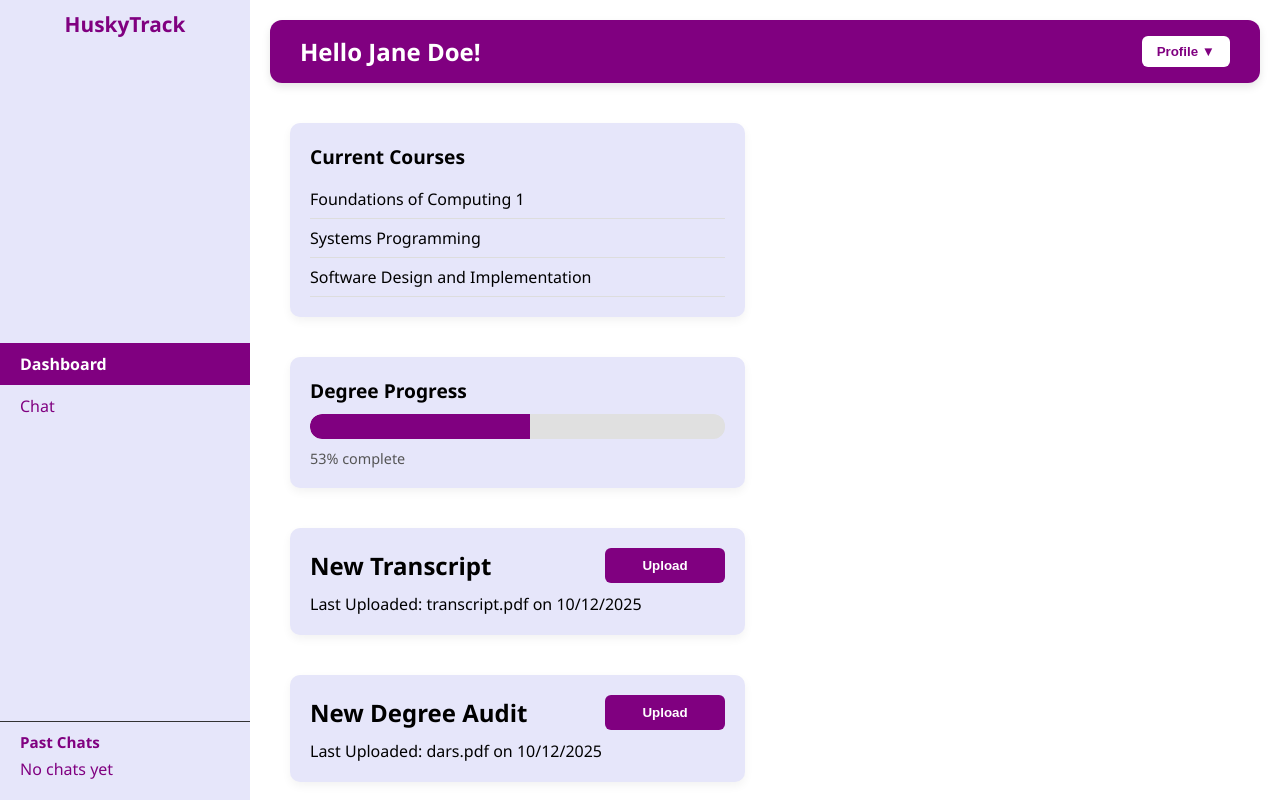
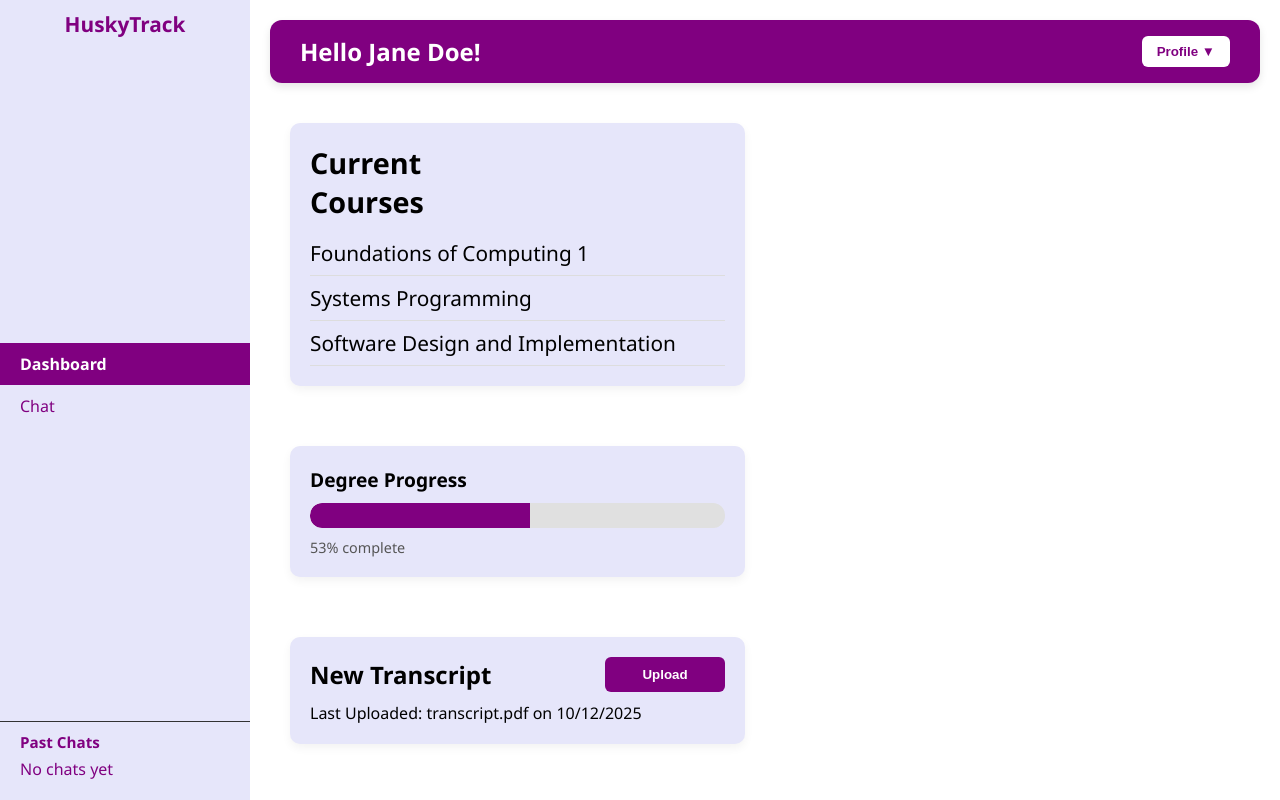
Before and after one commit to anika-222/HuskyTrack, a React app in the folder FrontEnd/client/: page / in a window 1280 px wide. Built offline with nearby package versions, Linux system fonts and the light colour scheme.

Commit message:
minor layout changes

```diff
--- a/FrontEnd/client/src/components/DashboardCard.css
+++ b/FrontEnd/client/src/components/DashboardCard.css
@@ -61,6 +61,7 @@
     gap: 20px;
     width: 50%;
     max-width: 1200px;
+    margin-bottom: 20px;
 }
 
 .dashboard-card:hover {
@@ -88,7 +89,7 @@
 
 .courses-header h3 {
     margin: 0;
-    font-size: 1.2rem;
+    font-size: 1.8rem;
     font-weight: bold;
 }
 
@@ -105,6 +106,7 @@
 .courses-list li {
     padding: 8px 0;
     border-bottom: 1px solid #ddd;
+    font-size: 1.3rem;
 }
 
 /* PROGRESS SECTION */
```
